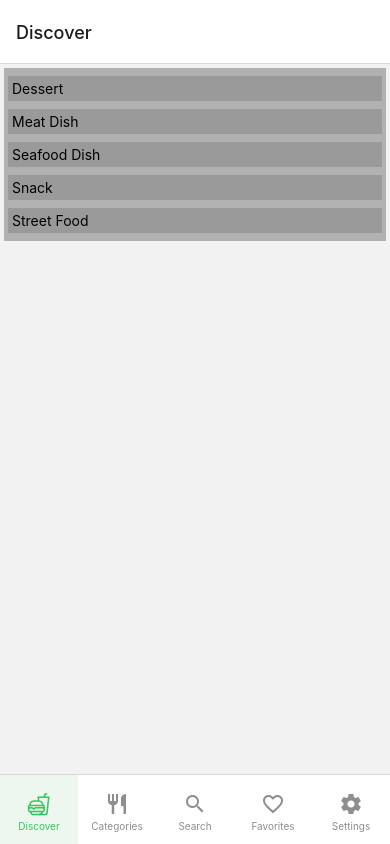
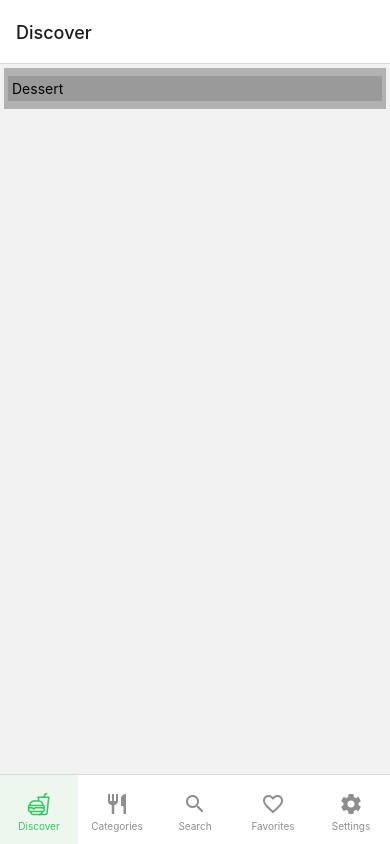
Before and after one commit to godkingjay/Authentic-Pinoy-Recipes-App, a React Native app: screen /Discover in a window 390 px wide. Built offline with nearby package versions, Linux system fonts and the light colour scheme.

Commit message:
ADD: FoodsDatabase | Category Query

```diff
--- a/assets/FoodsDB/discoverCategoriesDB.js
+++ b/assets/FoodsDB/discoverCategoriesDB.js
@@ -1,9 +1,9 @@
 const discoverCategories = [
   { id: 1, name: "Dessert", list: [] },
-  { id: 2, name: "Meat Dish", list: [] },
-  { id: 3, name: "Seafood Dish", list: [] },
-  { id: 4, name: "Snack", list: [] },
-  { id: 5, name: "Street Food", list: [] }
+  // { id: 2, name: "Meat Dish", list: [] },
+  // { id: 3, name: "Seafood Dish", list: [] },
+  // { id: 4, name: "Snack", list: [] },
+  // { id: 5, name: "Street Food", list: [] }
 ];
 
 export default discoverCategories;
--- a/assets/component/horizontalCardsContainer.js
+++ b/assets/component/horizontalCardsContainer.js
@@ -1,8 +1,23 @@
 import React from "react";
+import { useEffect } from "react";
+import { useState } from "react";
 import { StyleSheet } from "react-native";
 import { Text, View } from "react-native";
+import { categoryFoods } from "../controller/query";
 
 export default function HorizontalCardsContainer({ foodCategory }) {
+
+  const [foods, setFoods] = useState([]);
+  useEffect(() => {
+    categoryFoods(foodCategory.name)
+      .then(data => {
+        setFoods(data);
+      })
+      .catch(error => {
+        alert(error)
+      });
+  }, []);
+
   return(
     <View style = { styles.cardsContainer }>
       <Text>{ foodCategory.name }</Text>
--- /dev/null
+++ b/assets/controller/query.js
@@ -0,0 +1,7 @@
+import PinoyFoods from "../FoodsDB/foodsDB";
+
+export async function categoryFoods(category = "Main Course") {
+  let result = PinoyFoods.filter(({ type }) => type.find((str) => str == category));
+  console.log(result);
+  return result;
+}
```
